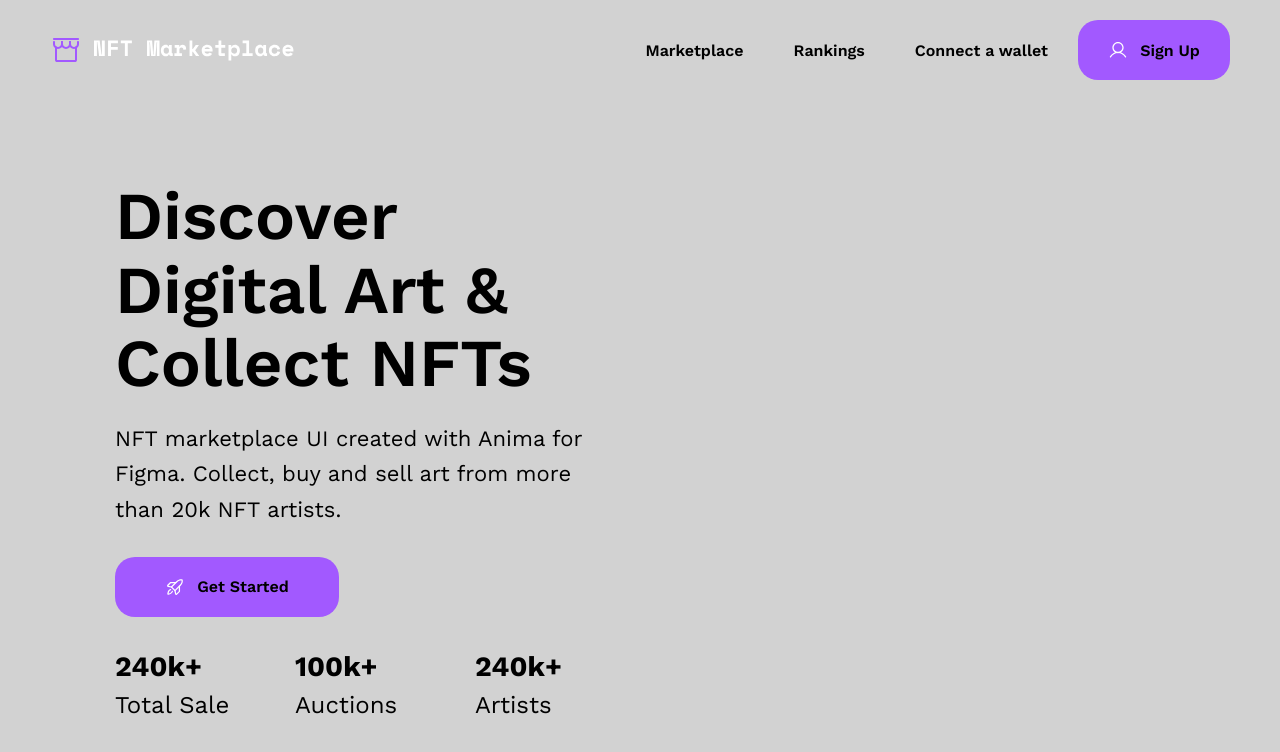
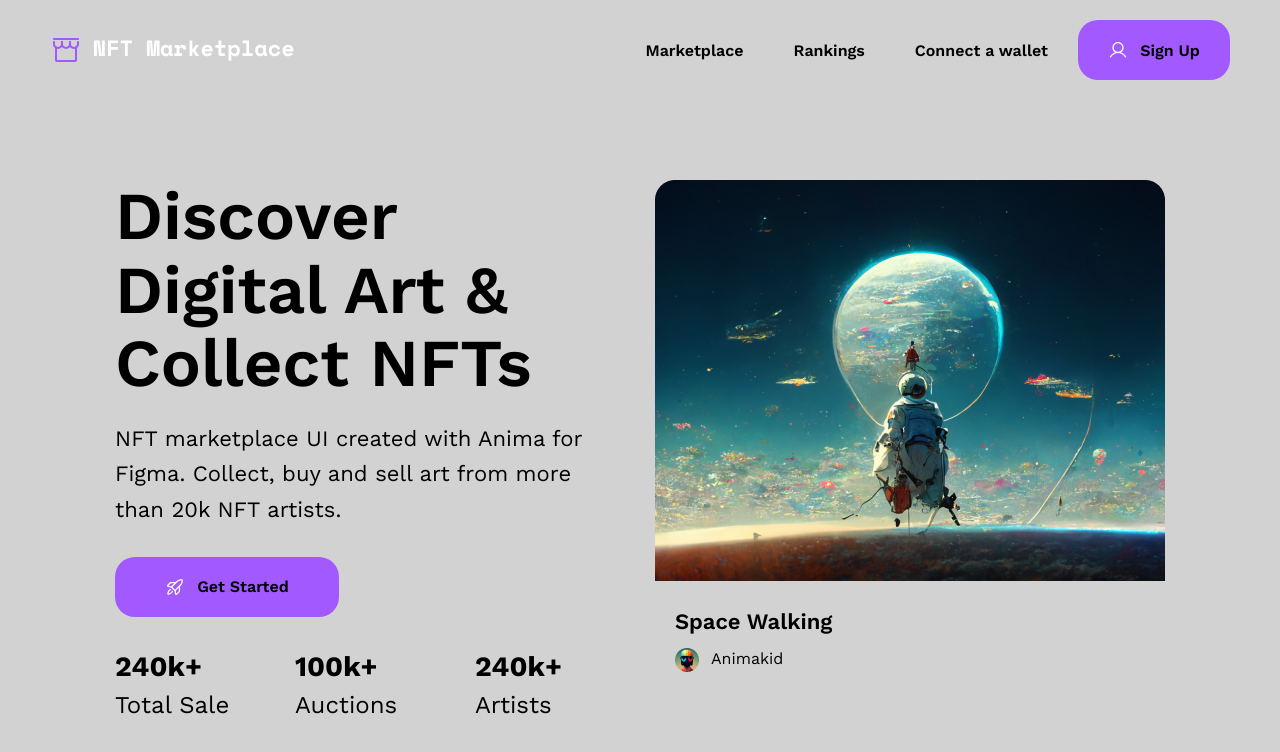
Before and after one commit to mikhail-create/nft-marketplace, a React (Create React App) app: page / in a window 1280 px wide. Shown: the top 752 px of the page. Built offline with nearby package versions, Linux system fonts and the light colour scheme.

Commit message:
⚡️ Hero Secrion done

```diff
--- a/src/components/sections/HeroSection/HeroSection.module.scss
+++ b/src/components/sections/HeroSection/HeroSection.module.scss
@@ -48,4 +48,31 @@
       }
     }
   }
+
+  &_preview {
+    width: 510px;
+    height: 510px;
+    background-color: var(--bg-color--secondary);
+    border-radius: 20px;
+    font-family: 'Work Sans';
+
+    &__info {
+      padding: 22px 20px;
+      display: flex;
+      flex-direction: column;
+      gap: 10px;
+
+      > span:first-child {
+        font-size: 22px;
+        font-weight: 600;
+      }
+
+      > span {
+        display: flex;
+        flex-direction: row;
+        gap: 12px;
+        line-height: 140%;
+      }
+    }
+  }
 }
--- a/src/components/sections/HeroSection/HeroSection.tsx
+++ b/src/components/sections/HeroSection/HeroSection.tsx
@@ -1,5 +1,7 @@
 import React from 'react'
 import { ReactComponent as Rocket } from 'assets/icons/rocket.svg'
+import ImagePlaceholder from 'assets/images/image-placeholder.webp'
+import AvatarPlaceholder from 'assets/images/avatar-placeholder.webp'
 import styles from './HeroSection.module.scss'
 import Button from 'shared/Button/Button'
 
@@ -42,7 +44,17 @@ function HeroSection() {
           </span>
         </div>
       </div>
-      <div className={styles.hero__preview}>
+      <div className={styles.hero_preview}>
+        <img srcSet={ImagePlaceholder} alt='Image Placeholder' />
+        <div className={styles.hero_preview__info}>
+          <span>
+            Space Walking
+          </span>
+          <span>
+            <img srcSet={AvatarPlaceholder} alt='Avatar Placeholder' />
+            Animakid
+          </span>
+        </div>
       </div>
     </div>
   )
--- a/src/types/globals.d.ts
+++ b/src/types/globals.d.ts
@@ -1,2 +1,3 @@
 declare module '*.scss';
 declare module '*.svg';
+declare module '*.webp';
```
Also changed, not shown: src/assets/images/avatar-placeholder.webp (added), src/assets/images/image-placeholder.webp (added).
